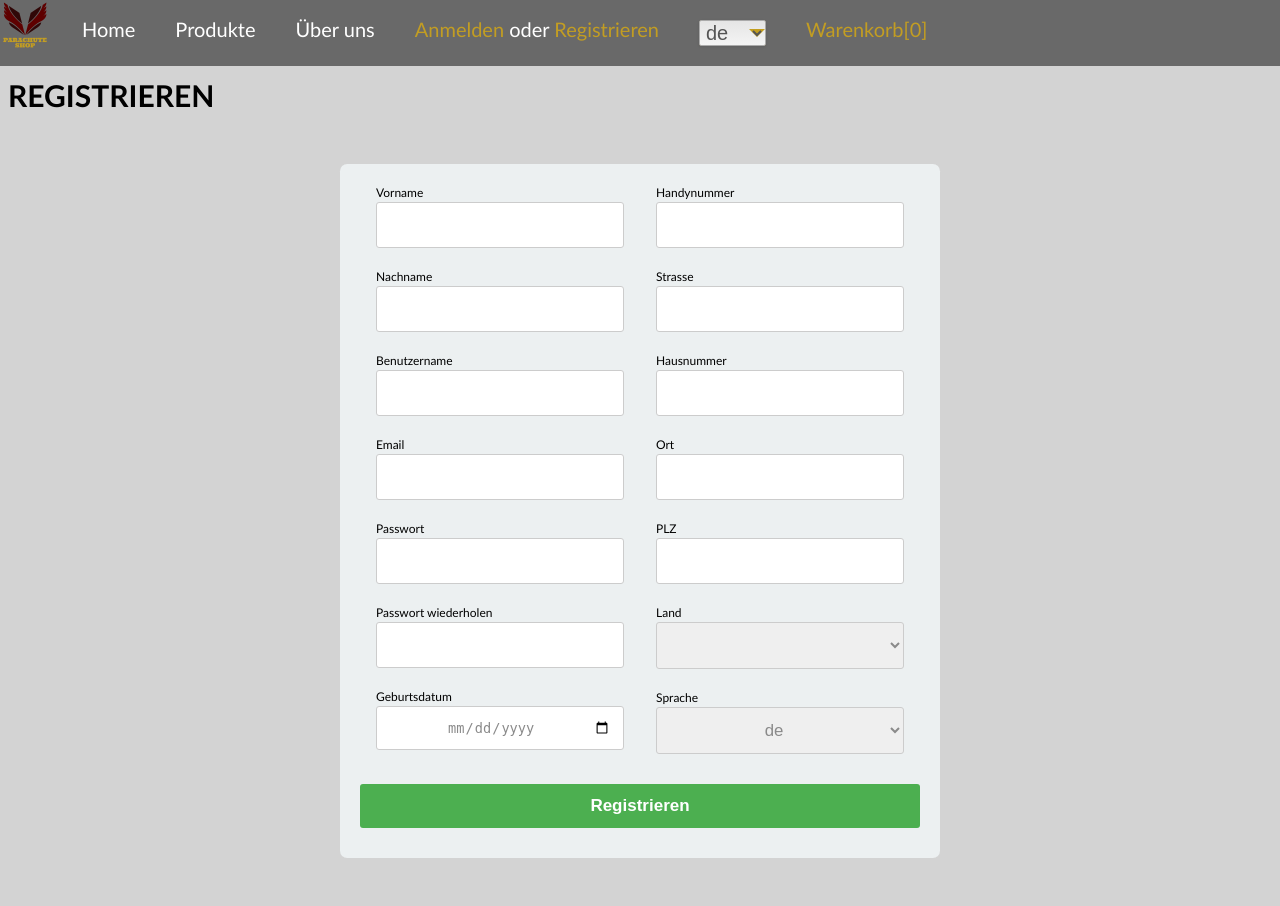
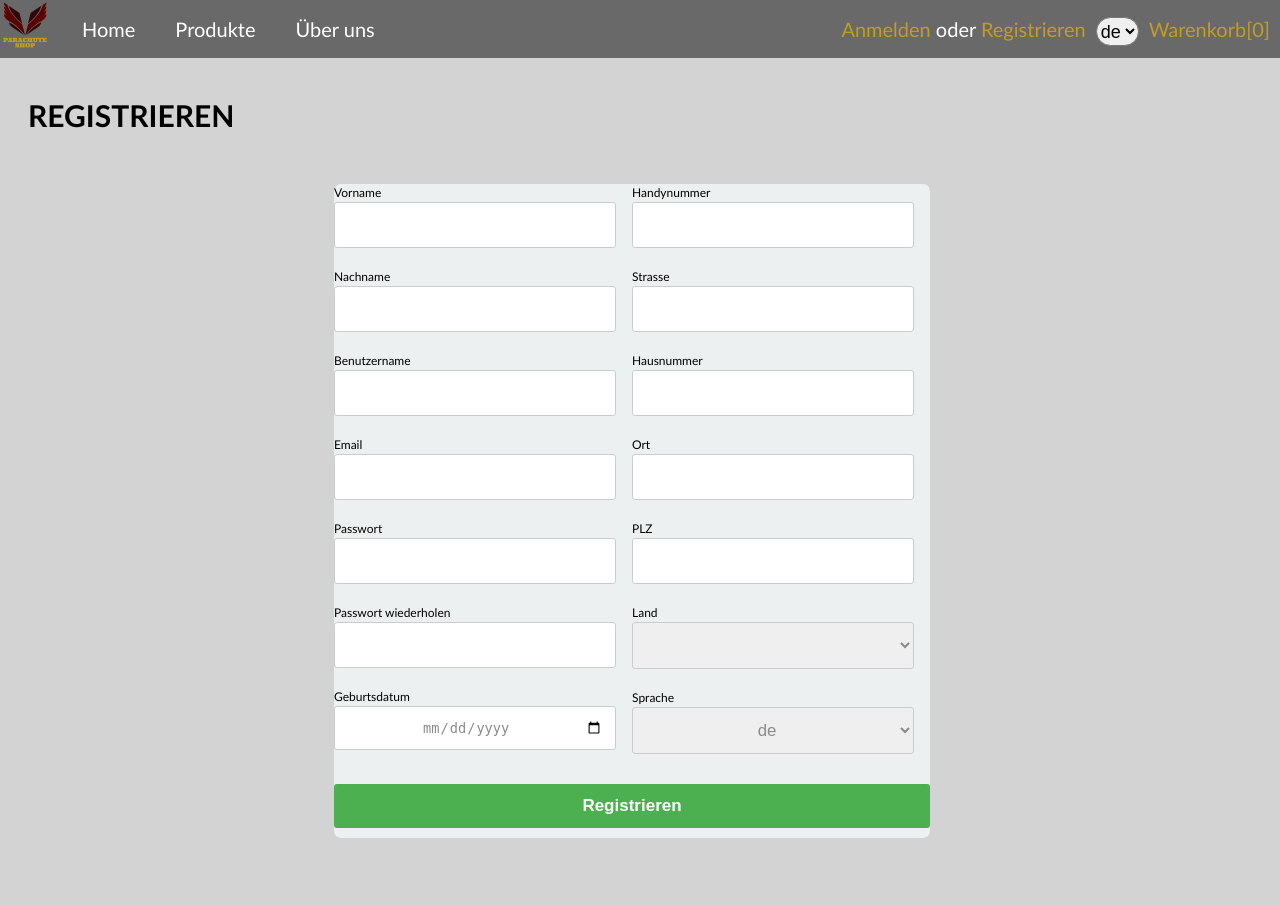
Before and after one commit to res13/webshop, a PHP site: page /register.php in a window 1280 px wide. Run offline with PHP 8.4, Linux system fonts and the light colour scheme; data that the repository does not hold is empty.

Commit message:
working css

```diff
--- a/web/basket.php
+++ b/web/basket.php
@@ -10,6 +10,7 @@ require('head.php');
 <?php require('body.php'); ?>
 <div class="main">
     <h1><?php echo getTextForLanguage("BASKET"); ?></h1>
+    <h2><?php echo "<a href=\"cleanBasket.php\">" . getTextForLanguage("CLEAN_BASKET") ."</a>"; ?></h2>
 
     <div class="row">
         <div class="col-75">
@@ -21,7 +22,6 @@ require('head.php');
                     $products = $basket->__get('products');
                     $remove = true;
                     include('util/orderTable.php');
-                    echo "<a href=\"cleanBasket.php\">" . getTextForLanguage("CLEAN_BASKET") . "</a><br/><br/>";
                 } else {
                     echo "<p>" . getTextForLanguage("BASKET_IS_EMPTY") . "</p>";
                 }
--- a/web/body.php
+++ b/web/body.php
@@ -2,8 +2,12 @@
     <img class="logo" src="img/parachuteshoplogo.png" alt="Parachute webshop">
     <?php
     require_once('navigation.php');
+    ?>
+    <div class="navRight">
+    <?php
     require_once('loginState.php');
     require_once('language.php');
     require_once('basketState.php');
     ?>
+    </div>
 </div>
--- a/web/forgotPassword.php
+++ b/web/forgotPassword.php
@@ -53,7 +53,7 @@ function randomPassword($length)
                           onsubmit="return validateForgotPassword()">
                         <label><?php echo getTextForLanguage("EMAIL") ?><br/><input type="text" name="email" id="email"
                                                                                     maxlength="255" minlength="4"
-                                                                                    onblur="validateForm('email', [validateMoreThan3, validateLessThan256, validateEmail])"></label><br/>
+                                                                                    onblur="validateForm('email', [validateMoreThan2, validateLessThan256, validateEmail])"></label><br/>
                         <input class="btn" type="submit"
                                value="<?php echo getTextForLanguage("REQUEST_NEW_PASSWORD") ?>">
                     </form>
--- a/web/language.php
+++ b/web/language.php
@@ -2,7 +2,7 @@
 ?>
 <div class="state">
     <form method="post">
-        <label><select class="top-selector" name="lang" onchange="this.form.submit()">
+        <label><select class="styled-select rounded top-selector" name="lang" onchange="this.form.submit()">
                 <?php
                 foreach (getAvailableLanguages() as $lang) {
                     if ($lang === $_SESSION['lang']) {
--- a/web/login.php
+++ b/web/login.php
@@ -45,15 +45,15 @@ if (isset($_POST['usernameOrEmail']) && isset($_POST['password'])) {
             <div class="container">
                 <?php
                 if (isset($_SESSION['person'])) {
-                    echo getTextForLanguage("SUCCESSFUL_LOGIN");
+                    redirect("user.php");
                 } else {
                     ?>
                     <form method="post"
                           onsubmit="return validateLogin()">
                         <label><?php echo getTextForLanguage("USERNAME") ?> <?php echo getTextForLanguage("OR") ?> <?php echo getTextForLanguage("EMAIL") ?>
                             <br/><input type="text" id="usernameOrEmail" name="usernameOrEmail" maxlength="255"
-                                        minlength="4"
-                                        onblur="validateForm('usernameOrEmail', [validateMoreThan3, validateLessThan256])"></label><br/>
+                                        minlength="3"
+                                        onblur="validateForm('usernameOrEmail', [validateMoreThan2, validateLessThan256])"></label><br/>
                         <label><?php echo getTextForLanguage("PASSWORD") ?><br/><input type="password" id="password"
                                                                                        minlength="6" maxlength="255"
                                                                                        name="password"
--- a/web/product.php
+++ b/web/product.php
@@ -55,7 +55,7 @@ if ($product == null) {
                         ?>
                         <span> -
                             <?php echo htmlentities($productOption->optionName) ?>
-                            <label><select name="options[]">
+                            <label><select class="styled-select rounded" name="options[]">
                                 <?php
                                 foreach ($productOption->optionValues as $optionValue) {
                                     ?><option value="<?php echo $optionValue->optionValueId ?>"><?php echo htmlentities($optionValue->optionValueName) ?></option><?php
--- a/web/register.php
+++ b/web/register.php
@@ -47,11 +47,11 @@ if (isset($_POST['email']) && isset($_POST['username'])) {
                                                                                            minlength="1" maxlength="50"></label><br/>
                             <label><?php echo getTextForLanguage("USERNAME") ?><br/><input type="text" name="username"
                                                                                            id="username"
-                                                                                           onblur="validateForm('username', [validateMoreThan3, validateLessThan21, validateUsername])"
+                                                                                           onblur="validateForm('username', [validateMoreThan2, validateLessThan21, validateUsername])"
                                                                                            minlength="4" maxlength="20"></label><br/>
                             <label><?php echo getTextForLanguage("EMAIL") ?><br/><input type="text" name="email"
                                                                                         id="email"
-                                                                                        onblur="validateForm('email', [validateMoreThan3, validateLessThan256, validateEmail])"
+                                                                                        onblur="validateForm('email', [validateMoreThan2, validateLessThan256, validateEmail])"
                                                                                         minlength="4"
                                                                                         maxlength="255"></label><br/>
                             <label><?php echo getTextForLanguage("PASSWORD") ?><br/><input type="password" id="password"
--- a/web/resetPassword.php
+++ b/web/resetPassword.php
@@ -45,7 +45,7 @@ if (isset($_POST['usernameOrEmail']) && isset($_POST['oldPassword']) && isset($_
                         <label><?php echo getTextForLanguage("USERNAME") ?> <?php echo getTextForLanguage("OR") ?> <?php echo getTextForLanguage("EMAIL") ?>
                             <br/><input type="text" name="usernameOrEmail" id="usernameOrEmail" maxlength="255"
                                         minlength="4"
-                                        onblur="validateForm('usernameOrEmail', [validateMoreThan3, validateLessThan256])"></label><br/>
+                                        onblur="validateForm('usernameOrEmail', [validateMoreThan2, validateLessThan256])"></label><br/>
                         <label><?php echo getTextForLanguage("OLD_PASSWORD") ?><br/><input type="password"
                                                                                            name="oldPassword"
                                                                                            id="oldPassword"
--- a/web/style/style.css
+++ b/web/style/style.css
@@ -13,6 +13,7 @@ table, tr, th, td {
 
 .main {
     margin: 8px;
+    padding: 20px;
 }
 
 .logo {
@@ -22,7 +23,7 @@ table, tr, th, td {
 .state {
     font-size: 20px;
     color: #fff;
-    padding: 1em;
+    padding: 20px 10px 10px 0;
     text-decoration: none;
     white-space: nowrap;
 }
@@ -104,6 +105,12 @@ table, tr, th, td {
     clear: both;
 }
 
+.navRight {
+    position: absolute;
+    right: 0px;
+    display: -webkit-box;
+}
+
 .wrapper {
     height: 420px;
     margin: 50px auto;
@@ -181,6 +188,37 @@ span {
 .product-price-btn button:hover {
     background-color: #79b0a1;
 }
+
+.styled-select {
+    height: 29px;
+    overflow: hidden;
+    font-size: 18px;
+}
+
+.styled-select select {
+    background: transparent;
+    border: none;
+    font-size: 18px;
+    height: 29px;
+    padding: 5px; /* If you add too much padding here, the options won't show in IE */
+    width: 268px;
+}
+
+
+.styled-select.slate select {
+    border: 1px solid #ccc;
+    font-size: 16px;
+    height: 34px;
+    width: 268px;
+}
+
+/* -------------------- Rounded Corners */
+.rounded {
+    -webkit-border-radius: 20px;
+    -moz-border-radius: 20px;
+    border-radius: 20px;
+}
+
 
 .full-Size {
     display: grid;
@@ -319,30 +357,7 @@ span {
 }
 
 .top-selector {
-    -webkit-appearance: button;
-    -moz-appearance: button;
-    -webkit-user-select: none;
-    -moz-user-select: none;
-    -webkit-padding-end: 20px;
-    -moz-padding-end: 20px;
-    -webkit-padding-start: 2px;
-    -moz-padding-start: 2px;
-    background-color: #C29D23;
-    background-image: url(../img/select-arrow.png), -webkit-linear-gradient(top, #E5E5E5, #F4F4F4);
-    background-image: url(../img/select-arrow.png), -moz-linear-gradient(top, #E5E5E5, #F4F4F4);
-    background-image: url(../img/select-arrow.png), -ms-linear-gradient(top, #E5E5E5, #F4F4F4);
-    background-image: url(../img/select-arrow.png), -o-linear-gradient(top, #E5E5E5, #F4F4F4);
-    background-image: url(../img/select-arrow.png), linear-gradient(to bottom, #E5E5E5, #F4F4F4);
-    background-position: center right;
-    background-repeat: no-repeat;
-    border: 1px solid #AAA;
-    border-radius: 2px;
-    box-shadow: 0 1px 3px rgba(0, 0, 0, 0.1);
-    color: #555;
-    font-size: 20px;
-    overflow: hidden;
-    text-overflow: ellipsis;
-    white-space: nowrap;
+    margin-top: -3px;
 }
 
 /*table*/
@@ -383,7 +398,6 @@ a {
 
 .container {
     margin: 40px auto;
-    padding: 20px;
     border-radius: 0.6em;
     background: #ecf0f1;
 }
@@ -425,11 +439,11 @@ a {
 
 .col {
     padding: 1em;
-    width: 13%;
+    width: 15%;
 }
 
 .col-pro {
-    width: 30%;
+    width: 23%;
 }
 
 .col-pro > * {
@@ -443,10 +457,15 @@ a {
 
 .col-numeric p {
     font: bold 1.8em helvetica;
+    text-align: right;
 }
 
 .col-total p {
     color: #12c8b1;
+}
+
+.colPad {
+    padding-top: 22px;
 }
 
 .tf .col {
@@ -539,7 +558,7 @@ a.qty:hover {
 .col-25,
 .col-50,
 .col-75 {
-    padding: 0 16px;
+    padding: 0 16px 0 0;
 }
 
 input[type=text],input[type=date], input[type=password], input[type=number], select[class=selectLog] {
```
Also changed, not shown: web/script/validation.js (+9 -9 lines), web/util/orderTable.php (+20 -14 lines).
